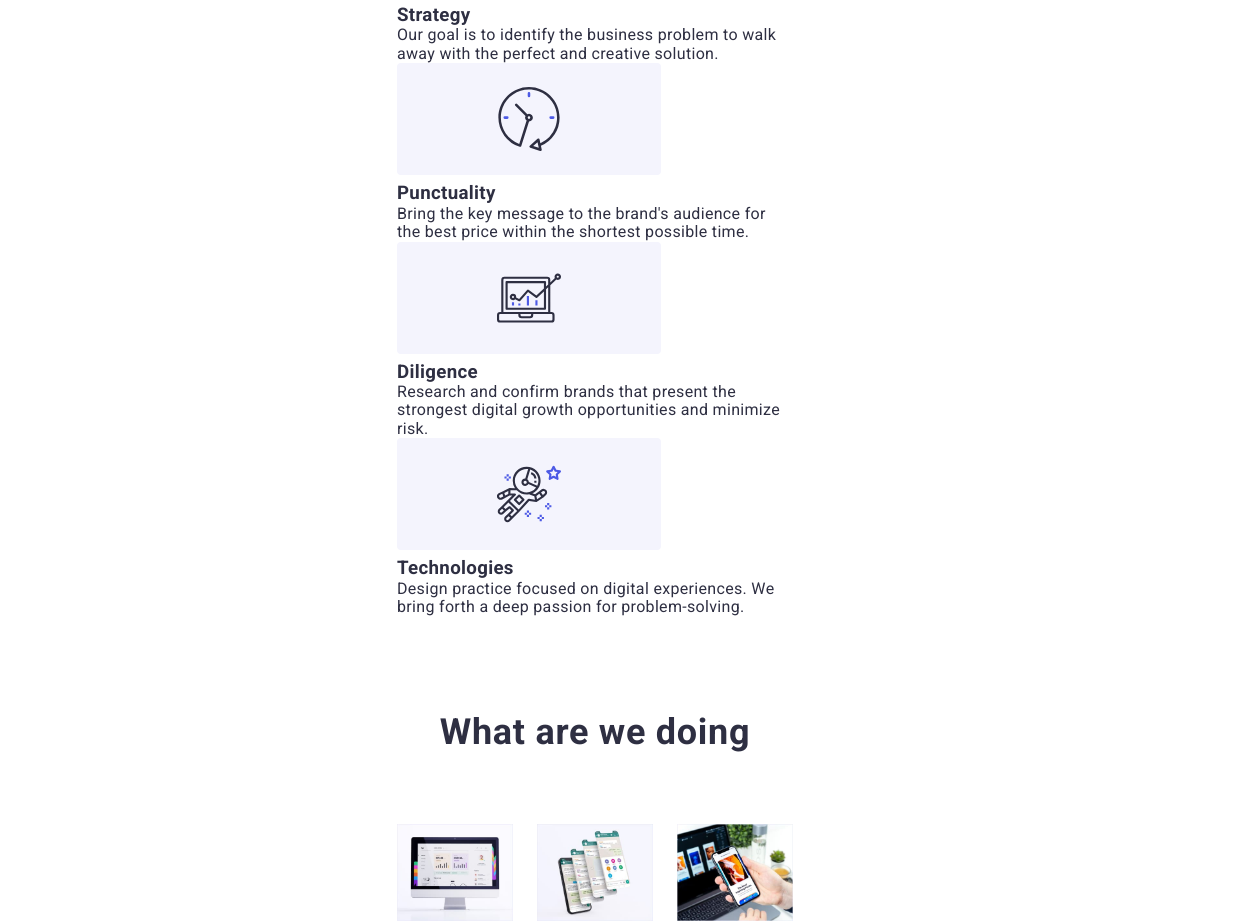
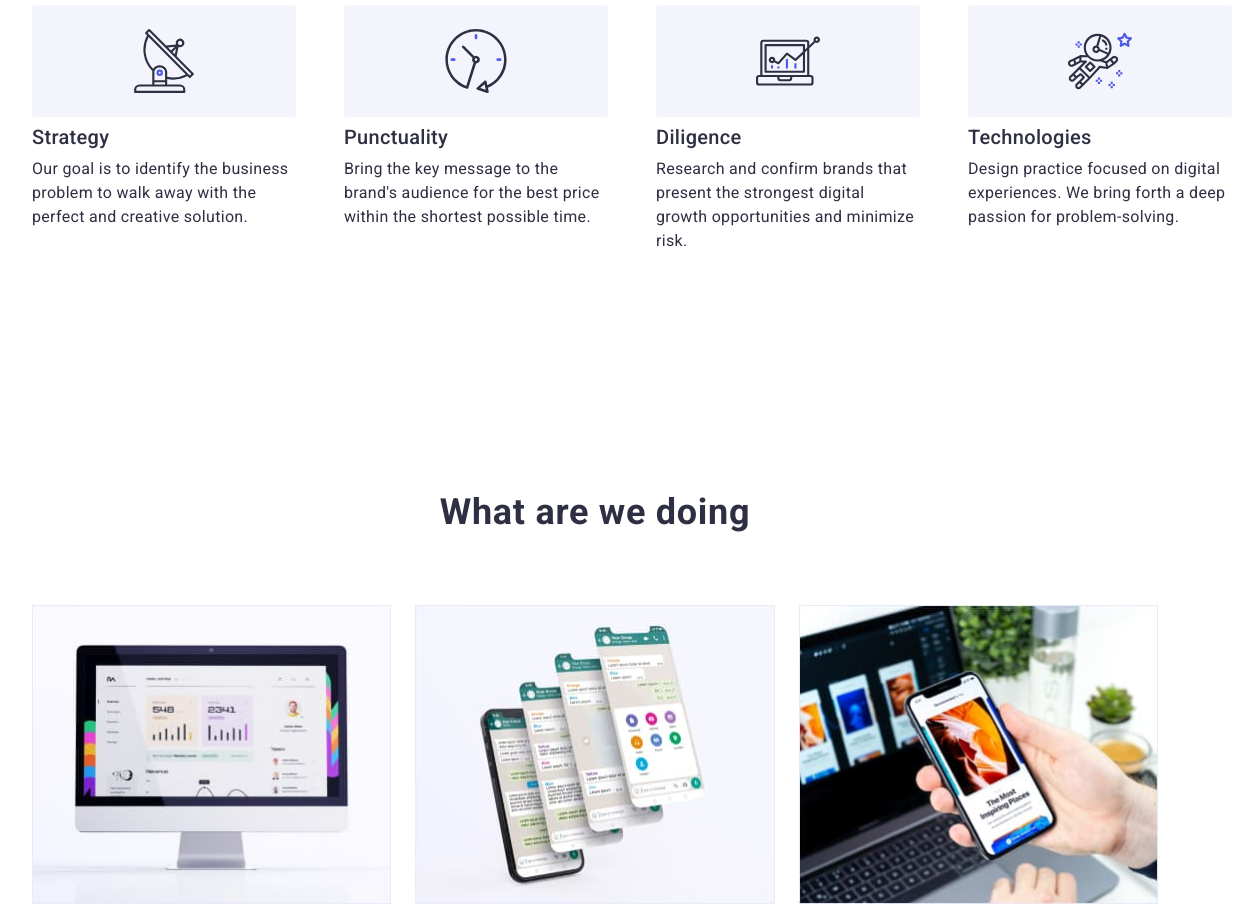
Before and after one commit to Anastasiia-1709/goit-markup-hw-07, a plain HTML site: page index.html in a window 1536 px wide. Shown: the part 860-1784 px from the top of the page, without its empty margins (173-1429 px from the left). Drawn offline with nearby package versions, Linux system fonts and the light colour scheme.

Commit message:
Update styles.css

```diff
--- a/css/styles.css
+++ b/css/styles.css
@@ -43,13 +43,13 @@ body {
 
 /* Positioning */
 
-.container {
+/* .container {
   max-width: 428px;
   padding-left: 16px;
   padding-right: 16px;
   margin-left: auto;
   margin-right: auto;
-}
+} */
 
 /* Logo */
 .logo {
@@ -229,12 +229,12 @@ img {
   font-weight: 700;
   font-size: 36px;
   letter-spacing: 0.02em;
-  line-height: 1.07;
+  line-height: 1.11;
   text-align: center;
   color: #ffffff;
   margin: 0 auto;
   margin-bottom: 48px;
-  max-width: 496px;
+  width: 320px;
 }
 .hero-button {
   display: inline-block;
@@ -317,6 +317,31 @@ img {
   width: 64px;
   height: 64px;
 }
+.feature-box {
+  display: none;
+}
+.feature-title {
+  margin-bottom: 8px;
+  text-align: center;
+
+  font-weight: 700;
+  font-size: 36px;
+  line-height: 1.11;
+}
+.feature-section {
+  padding-top: 96px;
+  padding-bottom: 96px;
+}
+.feature-text {
+  margin-bottom: 72px;
+
+  font-weight: 500;
+  font-size: 16px;
+  line-height: 1.5;
+}
+.last {
+  margin-bottom: 0;
+}
 
 /* What are we doing in flex */
 .products {
@@ -325,7 +350,9 @@ img {
 .product-img:not(:last-child) {
   margin-right: 24px;
 }
-
+.product {
+  display: none;
+}
 /* Our Team */
 .team {
   background-color: var(--light-bg);
@@ -395,15 +422,19 @@ img {
 .customers {
   display: flex;
   flex-wrap: wrap;
+  row-gap: 72px;
+  column-gap: 16px;
+
   justify-content: center;
 }
 
 .customer-link {
   display: flex;
+  flex-basis: calc((100% - 16px) / 2);
   justify-content: center;
   align-items: center;
 
-  width: 190px;
+  width: 168px;
   height: 88px;
   border: 1px solid currentColor;
   border-radius: 4px;
@@ -429,11 +460,11 @@ img {
   fill: var(--active-color);
 }
 
-.customer-logo:nth-child(2n + 1) {
+/* .customer-logo:nth-child(2n + 1) {
   margin-right: 16px;
-}
+} */
 
-.customer-logo {
+/* .customer-logo {
   margin-bottom: 72px;
 }
 .customer-logo:nth-child(5) {
@@ -441,7 +472,7 @@ img {
 }
 .customer-logo:nth-child(6) {
   margin-bottom: 0;
-}
+} */
 
 /* .customer-logo:not(:last-child) {
   margin-right: 24px;
@@ -939,9 +970,19 @@ textarea:focus,
 }
 
 /* Adaptive */
+.container {
+  padding-left: 16px;
+  padding-right: 16px;
+  margin-left: auto;
+  margin-right: auto;
+}
 
-@media screen and (max-width: 428px) {
-  .feature-box {
+@media screen and (min-width: 428px) {
+  .container {
+    width: 428px;
+  }
+
+  /* .feature-box {
     display: none;
   }
   .feature-title {
@@ -965,7 +1006,7 @@ textarea:focus,
   }
   .last {
     margin-bottom: 0;
-  }
+  } */
 
   /* .container {
     max-width: 428px;
@@ -995,7 +1036,78 @@ textarea:focus,
     transition: color 250ms var(--cubic);
   } */
 
-  .product {
+  /* .product {
     display: none;
+  } */
+}
+
+@media screen and (min-width: 768px) {
+  .container {
+    width: 768px;
+  }
+
+  .hero-title {
+    font-size: 56px;
+    line-height: 1.07;
+    width: 496px;
+  }
+  .features {
+    display: flex;
+    flex-wrap: wrap;
+    row-gap: 72px;
+    column-gap: 24px;
+  }
+  .feature-point {
+    flex-basis: calc((100% - 24px) / 2);
+  }
+  .feature-title {
+    text-align: left;
+  }
+
+  .customers {
+    column-gap: 24px;
   }
 }
+
+@media screen and (min-width: 1440px) {
+  .container {
+    width: 1158px;
+  }
+  .section {
+    padding-top: 120px;
+    padding-bottom: 120px;
+  }
+  .feature-section {
+    padding-top: 120px;
+    padding-bottom: 120px;
+  }
+  .feature-box {
+    display: block;
+  }
+  .features {
+    flex-wrap: nowrap;
+  }
+  .feature-point:not(:last-child) {
+    margin-right: 24px;
+  }
+
+  .feature-title {
+    width: 264px;
+    font-weight: 500;
+    font-size: 20px;
+    line-height: 1.2;
+  }
+  .feature-text {
+    width: 264px;
+    font-weight: 400;
+    font-size: 16px;
+    line-height: 1.5;
+    margin-bottom: 0;
+  }
+  .product {
+    display: block;
+  }
+  .customers {
+    flex-wrap: nowrap;
+  }
+}
```
